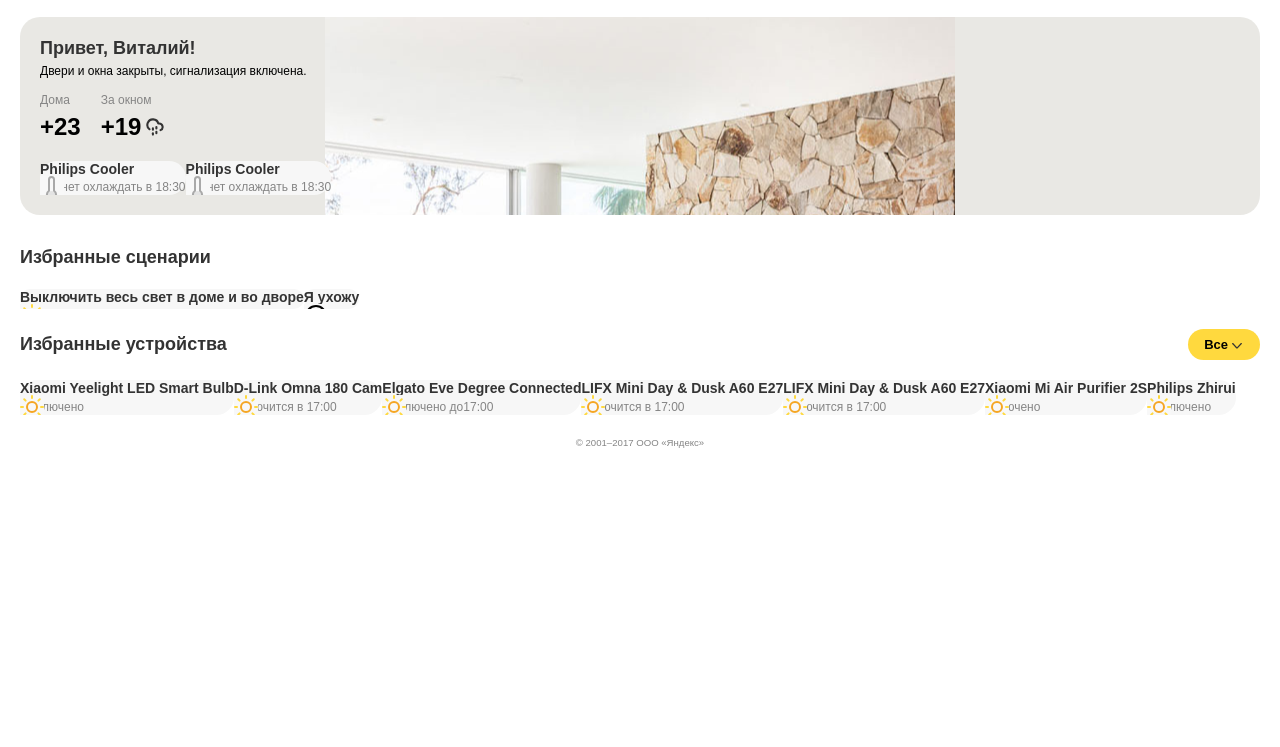
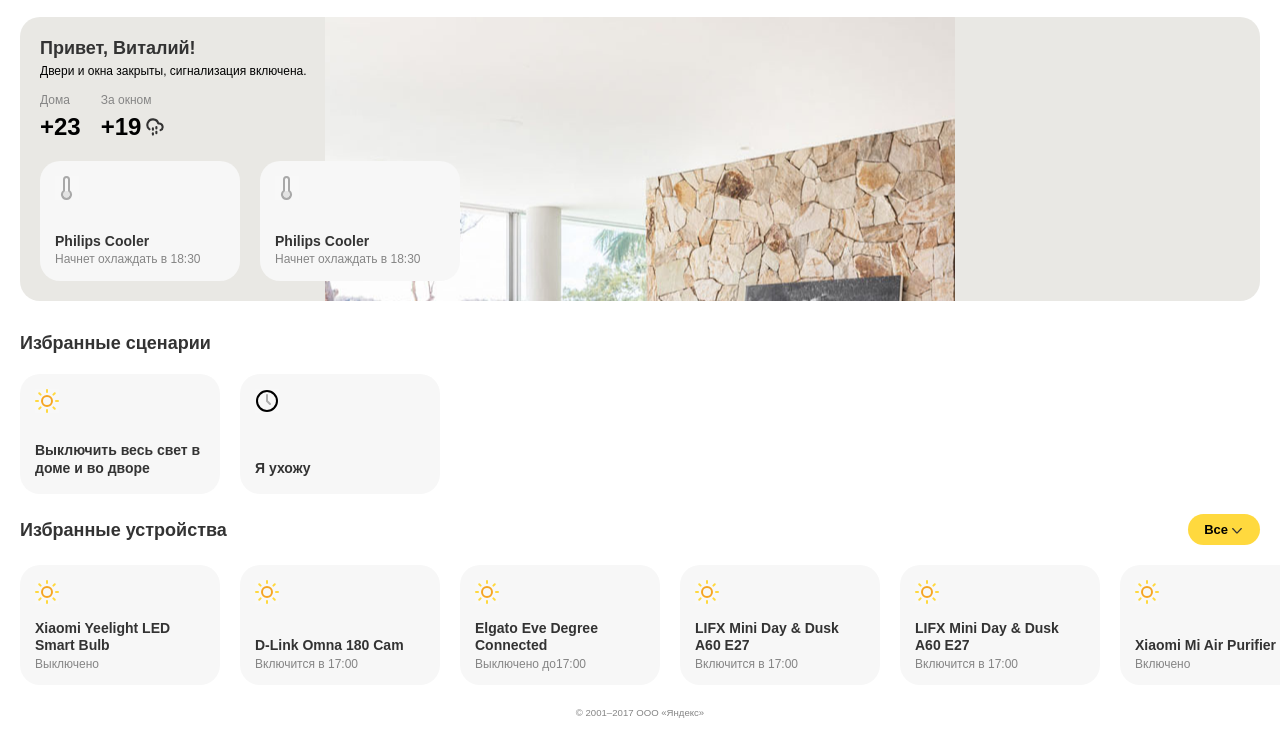
Before and after one commit to VitalyKrenel/yandex-entrance-task-2, a website with bundled scripts: page index.html in a window 1280 px wide. Shown: the part 53-800 px from the top of the page. Built offline with nearby package versions, Linux system fonts and the light colour scheme.

Commit message:
Fix missing modificator for action and device cards

```diff
--- a/index.html
+++ b/index.html
@@ -59,7 +59,7 @@
     <section class="card-container">
       <div class="card-container__inner">
         <!-- DEVICE CARD -->
-        <article class="card card--theme-temperature">
+        <article class="card card--type--micro">
           <img class="card__icon" src="/assets/images/icons/icon-temperature.svg" aria-hidden="true">
           <h1 class="card__heading heading heading--3 heading--bold">Philips Cooler</h1>
           <p class="card__status-message">Начнет охлаждать в 18:30</p>
@@ -67,7 +67,7 @@
         <!-- #DEVICE CARD -->
 
         <!-- DEVICE CARD -->
-        <article class="card">
+        <article class="card card--type--micro">
           <img class="card__icon" src="/assets/images/icons/icon-temperature.svg" aria-hidden="true">
           <h1 class="card__heading heading heading--3 heading--bold">Philips Cooler</h1>
           <p class="card__status-message">Начнет охлаждать в 18:30</p>
@@ -88,14 +88,14 @@
     <div class="card-container">
       <div class="card-container__inner">
         <!-- ACTION CARD -->
-        <article class="card">
+        <article class="card card--type--micro">
           <img class="card__icon" src="/assets/images/icons/icon-yellow-sun.svg" aria-hidden="true">
           <h1 class="card__heading heading heading--3 heading--bold">Выключить весь свет в доме и во дворе</h1>
         </article>
         <!-- #ACTION CARD -->
 
         <!-- ACTION CARD -->
-        <article class="card">
+        <article class="card card--type--micro">
           <img class="card__icon" src="/assets/images/icons/icon-scheduled.svg" aria-hidden="true">
           <h1 class="card__heading heading heading--3 heading--bold">Я ухожу</h1>
         </article>
@@ -131,43 +131,43 @@
     <!-- DEVICE LIST -->
     <div class="card-container">
       <div class="card-container__inner">
-        <article class="card">
+        <article class="card card--type--micro" data-card data-modal-open="light">
           <img class="card__icon" src="/assets/images/icons/icon-yellow-sun.svg">
           <h1 class="card__heading heading heading--3 heading--bold">Xiaomi Yeelight LED Smart Bulb</h1>
           <p class="card__status-message">Выключено</p>
         </article>
 
-        <article class="card">
+        <article class="card card--type--micro">
           <img class="card__icon" src="/assets/images/icons/icon-yellow-sun.svg">
           <h1 class="card__heading heading heading--3 heading--bold">D-Link Omna 180 Cam</h1>
           <p class="card__status-message">Включится в <time>17:00</time></p>
         </article>
 
-        <article class="card">
+        <article class="card card--type--micro">
           <img class="card__icon" src="/assets/images/icons/icon-yellow-sun.svg">
           <h1 class="card__heading heading heading--3 heading--bold">Elgato Eve Degree Connected</h1>
           <p class="card__status-message">Выключено до<time>17:00</time></p>
         </article>
 
-        <article class="card">
+        <article class="card card--type--micro">
           <img class="card__icon" src="/assets/images/icons/icon-yellow-sun.svg">
           <h1 class="card__heading heading heading--3 heading--bold">LIFX Mini Day & Dusk A60 E27</h1>
           <p class="card__status-message">Включится в 17:00</p>
         </article>
 
-        <article class="card">
+        <article class="card card--type--micro">
           <img class="card__icon" src="/assets/images/icons/icon-yellow-sun.svg">
           <h1 class="card__heading heading heading--3 heading--bold">LIFX Mini Day & Dusk A60 E27</h1>
           <p class="card__status-message">Включится в 17:00</p>
         </article>
 
-        <article class="card">
+        <article class="card card--type--micro">
           <img class="card__icon" src="/assets/images/icons/icon-yellow-sun.svg">
           <h1 class="card__heading heading heading--3 heading--bold">Xiaomi Mi Air Purifier 2S</h1>
           <p class="card__status-message">Включено</p>
         </article>
 
-        <article class="card">
+        <article class="card card--type--micro">
           <img class="card__icon" src="/assets/images/icons/icon-yellow-sun.svg">
           <h1 class="card__heading heading heading--3 heading--bold">Philips Zhirui</h1>
           <p class="card__status-message">Выключено</p>
```
